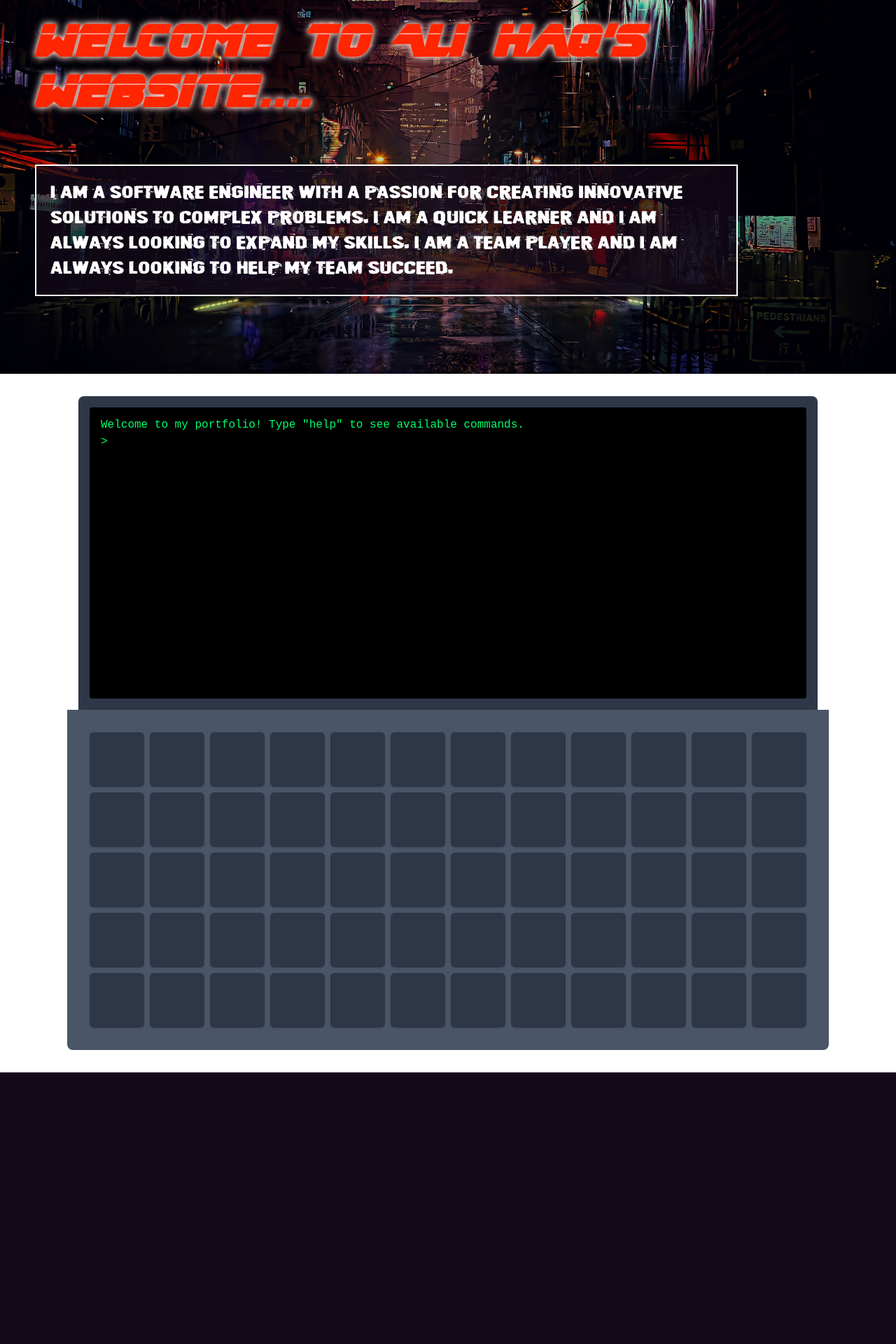
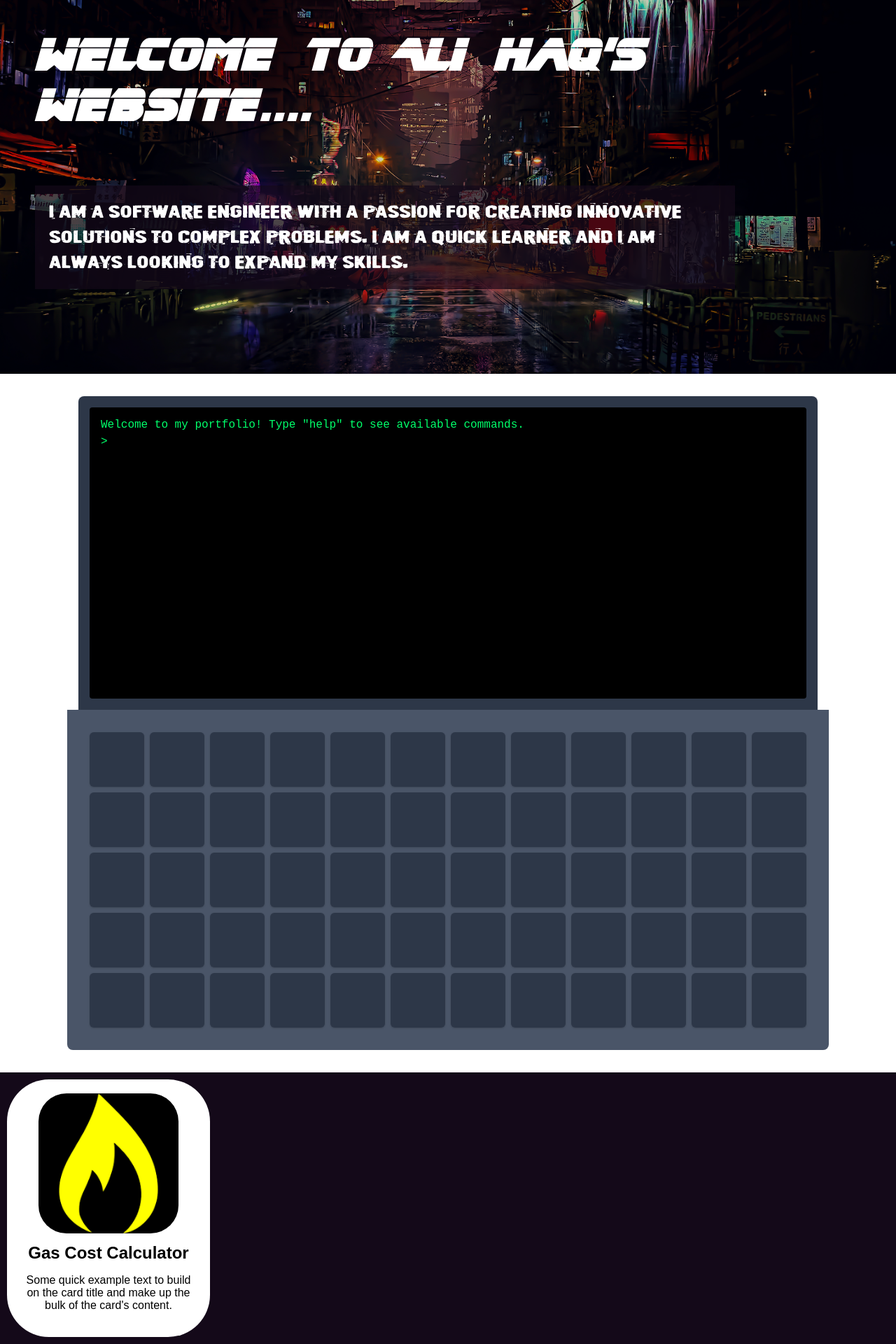
Before and after one commit to Ali1182/aliportfolioTerminal, a React (Create React App) app: page / in a window 1280 px wide. Shown: the part 204-2124 px from the top of the page at 70% size. Before the commit the page ends 1736 px from the top, so only its background shows below. Built offline with nearby package versions, Linux system fonts and the light colour scheme.

Commit message:
updated project section

```diff
--- a/package.json
+++ b/package.json
@@ -3,9 +3,11 @@
   "version": "0.1.0",
   "private": true,
   "dependencies": {
+    "bootstrap": "^5.3.3",
     "cra-template": "1.2.0",
     "firebase": "^11.1.0",
     "react": "^19.0.0",
+    "react-bootstrap": "^2.10.7",
     "react-dom": "^19.0.0",
     "react-scripts": "^5.0.1",
     "web-vitals": "^4.2.4"
--- a/src/App.js
+++ b/src/App.js
@@ -2,14 +2,19 @@ import './App.css';
 import TerminalPortfolio from './Terminal';
 import Header from './features/Header';
 import Home_Body from './features/Home_Body';
+import ProjectComponent from './features/ProjectComponents'
+
 function App() {
   return (
     <div className="App">
       <Header />
-      <Home_Body />
+      <section id="home">
+        <Home_Body />
+      </section>
       <section id="projects">
         <TerminalPortfolio />
       </section>
+      <ProjectComponent/>
     </div>
   );
 }
--- a/src/features/Header.js
+++ b/src/features/Header.js
@@ -12,10 +12,13 @@ function Header(){
 
     return(
         <div className={styles.header}>
-            <button className={styles['button']} onClick={() => scrollToSection('home')}>home</button>
-            <button className={styles['button']} onClick={() => scrollToSection('about')}>about</button>
-            <button className={styles['button']} onClick={() => scrollToSection('projects')}>projects</button>
-            <button className={styles['button']} onSelect={() => scrollToSection('contact')}>contact</button>
+            <nav className='navbar'>
+                <button className={styles['button']} onClick={() => scrollToSection('home')}>home</button>
+                <button className={styles['button']} onClick={() => scrollToSection('about')}>about</button>
+                <button className={styles['button']} onClick={() => scrollToSection('projects')}>projects</button>
+                <button className={styles['button']} onSelect={() => scrollToSection('contact')}>contact</button>
+            </nav>
+
         </div>
 
     )
--- a/src/features/Header.module.css
+++ b/src/features/Header.module.css
@@ -2,6 +2,7 @@
 
 .header {
     position: sticky;
+    z-index: 1000 ;
     top: 10px;
     left: 0%;
     bottom: 0;
--- a/src/features/Home_Body.js
+++ b/src/features/Home_Body.js
@@ -9,7 +9,6 @@ function Home_Body() {
             <p className={styles.text_paragraph}>
                 I am a software engineer with a passion for creating innovative solutions to complex problems.
                 I am a quick learner and I am always looking to expand my skills.
-                I am a team player and I am always looking to help my team succeed.
             </p>
 
         </div>
--- a/src/features/Home_Body.module.css
+++ b/src/features/Home_Body.module.css
@@ -15,35 +15,21 @@
     width: 100%;
 }
 .text_home_header {
-    color: #FF2602;
+    color: #ffffff;
     width: 75%;
     font-size: 4rem;
     text-align: left;
     padding-left: 50px;
     left: 0;
-    text-shadow: 0 0 5px #ff6a4f,
-                 0 0 10px #fba697;
-    animation: glow 2s ease-in-out infinite alternate;
 }
 
-@keyframes glow {
-    from {
-        text-shadow: 0 0 3px #ff4d2d,
-                     0 0 7px #ff7860;
-    }
-    to {
-        text-shadow: 0 0 8px #ffbcb0,
-                     0 0 12px #fde9e5;
-    }
-}
 .text_paragraph {
     color: #ffffff;
-    border: 2px solid #ffffff;
+    border: none;
     width: 75%;
     margin-left: 50px;
     background-color: rgba(20, 9, 25, 0.7);
     line-height: 1.5;
-
     padding: 20px;
     font-family: 'CyberFont';
     font-size: 1.5rem;
--- /dev/null
+++ b/src/features/ProjectComponents.js
@@ -0,0 +1,23 @@
+import styles from './ProjectComponents.module.css';
+import Button from 'react-bootstrap/Button';
+import Card from 'react-bootstrap/Card';
+import pic from '../assets/images.png';
+
+function ProjectComponents() {
+  return (
+    <Card className={styles.card}>
+      <Card.Img src={pic} className={styles.image}/>
+      <Card.Body>
+        <Card.Title className={styles.cardTitle}>
+            Gas Cost Calculator
+        </Card.Title>
+        <Card.Text className={styles.cardText}>
+          Some quick example text to build on the card title and make up the
+          bulk of the card's content.
+        </Card.Text>
+      </Card.Body>
+    </Card>
+  );
+}
+
+export default ProjectComponents;
--- /dev/null
+++ b/src/features/ProjectComponents.module.css
@@ -0,0 +1,23 @@
+.card{
+    border: 2px soild black;
+    color: black;
+    border-radius: 60px;
+    padding: 20px;
+    margin: 10px;
+    text-align: center;
+    max-width: 250px;
+    height: auto;
+    background-color: white;
+}
+.image{
+
+    max-width: 80%;
+    height: auto;
+    border-radius: 20%;
+    margin-bottom: 10px;
+}
+.cardTitle{
+    font-size: 1.5rem;
+    font-weight: bold;
+    margin-bottom: 10px;
+}
```
Also changed, not shown: src/features/Projects.js (added, +11 -0 lines), src/assets/images.png (added), 1 other file (tests, documents, lock files or other folders).
